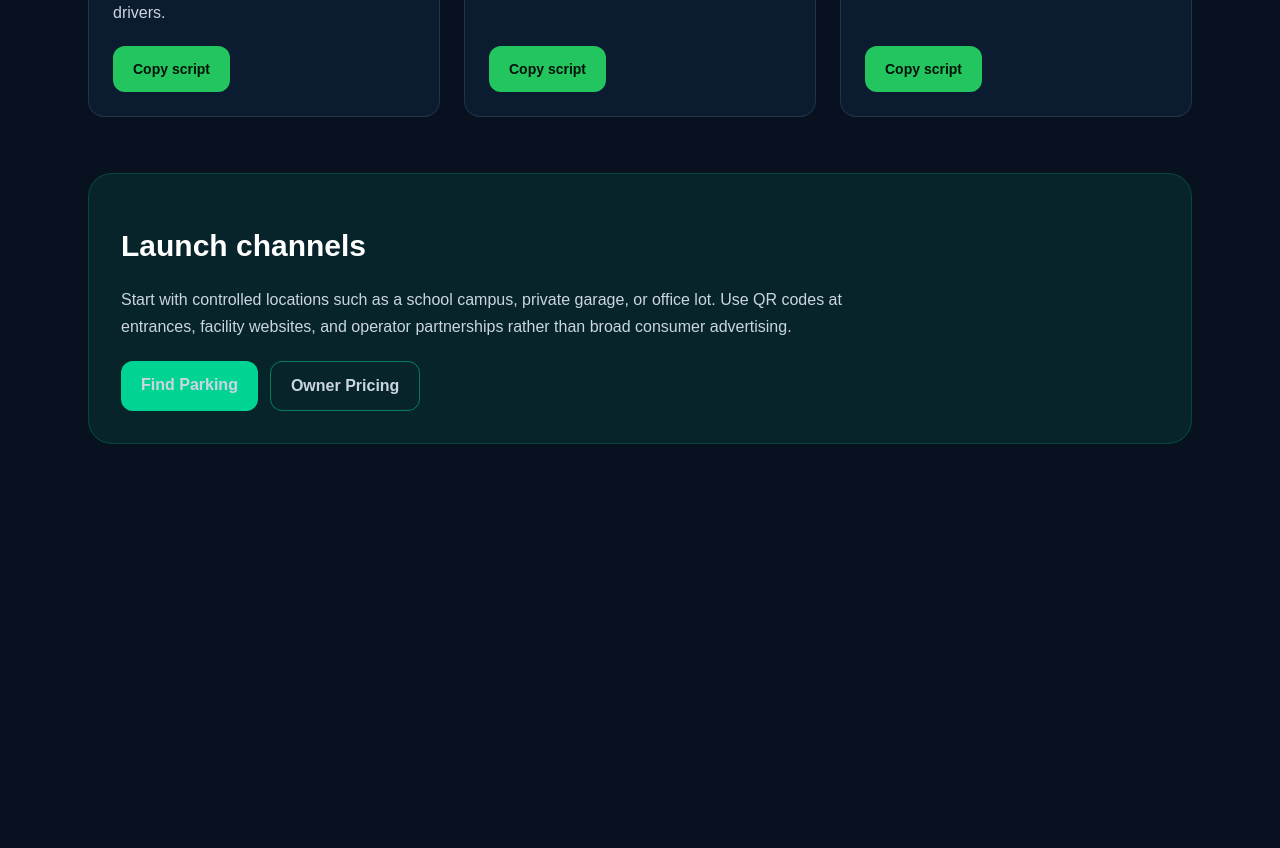
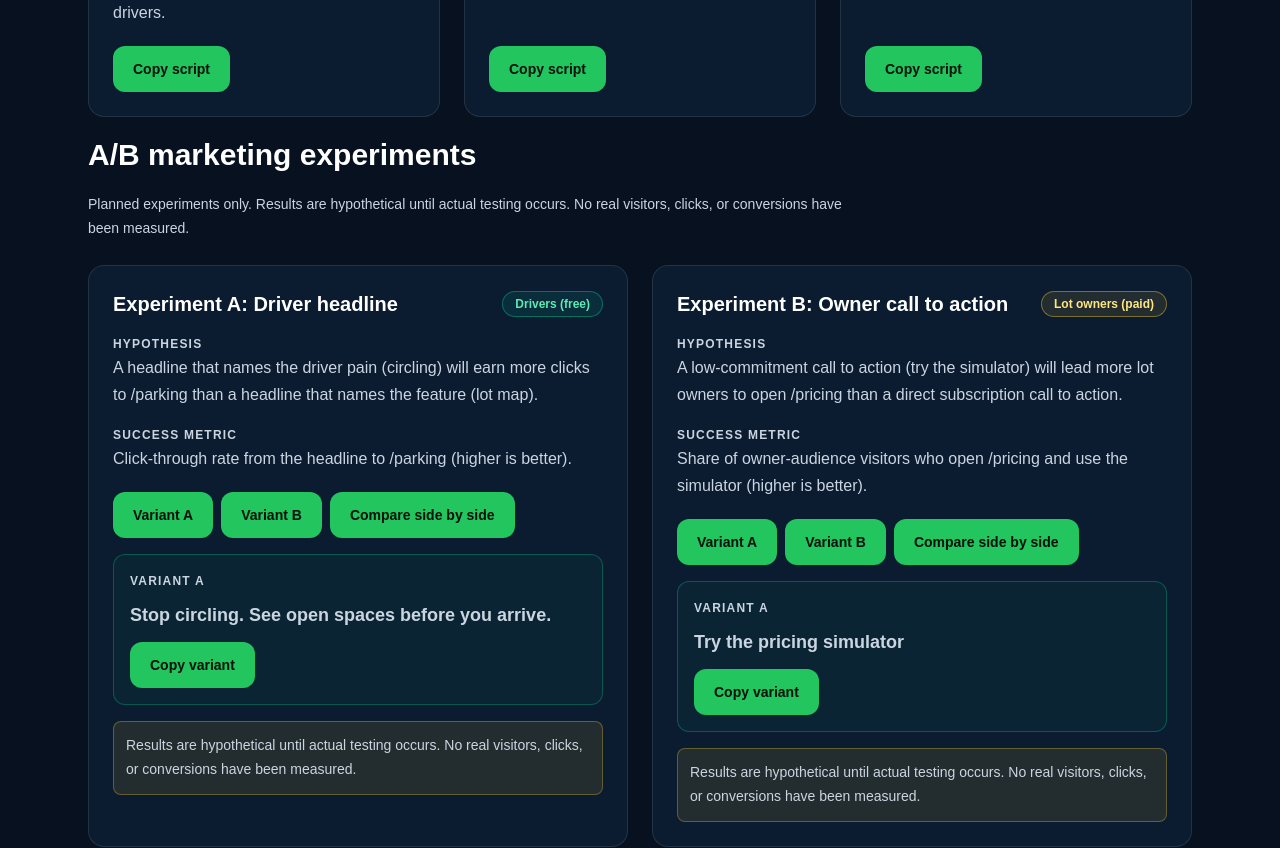
Before and after one commit to Adriano1305gll/ParkNow, a Next.js app: page /marketing in a window 1280 px wide. Shown: the part 5860-6708 px from the top of the page. Before the commit the page ends 6480 px from the top, so only its background shows below. Built offline with nearby package versions, Linux system fonts and the light colour scheme.

Commit message:
Week 4: add A/B marketing experiments

```diff
--- a/app/marketing/page.js
+++ b/app/marketing/page.js
@@ -3,6 +3,8 @@ import Page from '../../components/Page';
 import CopyButton from '../../components/CopyButton';
 import { audiences, posts, scripts } from '../../lib/marketingContent';
 import { campaignDays, audienceLabels } from '../../lib/campaignCalendar.mjs';
+import { experiments, RESULTS_NOTICE } from '../../lib/abExperiments.mjs';
+import ExperimentCard from '../../components/ExperimentCard';
 
 function AudienceBadge({ audience }) {
   if (audience === 'both') {
@@ -139,6 +141,14 @@ export default function Marketing() {
         ))}
       </div>
 
+      <h2 className="mt-14 text-3xl font-bold text-white">A/B marketing experiments</h2>
+      <p className="mt-2 text-sm text-slate-400">Planned experiments only. {RESULTS_NOTICE}</p>
+      <div className="mt-6 grid gap-6 lg:grid-cols-2">
+        {experiments.map((e) => (
+          <ExperimentCard key={e.id} experiment={e} notice={RESULTS_NOTICE} />
+        ))}
+      </div>
+
       <div className="mt-14 rounded-3xl border border-emerald-400/20 bg-emerald-400/10 p-8">
         <h2 className="text-2xl font-bold text-white">Launch channels</h2>
         <p className="mt-3 max-w-3xl">
--- /dev/null
+++ b/components/ExperimentCard.js
@@ -0,0 +1,79 @@
+'use client';
+
+import { useState } from 'react';
+import CopyButton from './CopyButton';
+
+export default function ExperimentCard({ experiment, notice }) {
+  const [selected, setSelected] = useState('A');
+  const [compare, setCompare] = useState(false);
+  const keys = ['A', 'B'];
+  const isOwner = experiment.audience === 'owner';
+
+  return (
+    <article className="flex flex-col rounded-2xl border border-white/10 bg-[#0b1b30] p-6">
+      <div className="flex flex-wrap items-center justify-between gap-2">
+        <h3 className="text-xl font-bold text-white">{experiment.name}</h3>
+        <span
+          className={`rounded-full border px-3 py-1 text-xs font-semibold ${
+            isOwner
+              ? 'border-amber-300/40 bg-amber-300/10 text-amber-200'
+              : 'border-emerald-400/40 bg-emerald-400/10 text-emerald-300'
+          }`}
+        >
+          {experiment.audienceLabel}
+        </span>
+      </div>
+      <p className="mt-4 text-xs font-bold uppercase tracking-widest text-emerald-400">Hypothesis</p>
+      <p>{experiment.hypothesis}</p>
+      <p className="mt-4 text-xs font-bold uppercase tracking-widest text-emerald-400">Success metric</p>
+      <p>{experiment.successMetric}</p>
+
+      <div className="mt-5 flex flex-wrap items-center gap-2" role="group" aria-label={`Choose variant for ${experiment.name}`}>
+        {keys.map((k) => (
+          <button
+            key={k}
+            type="button"
+            aria-pressed={!compare && selected === k}
+            onClick={() => {
+              setSelected(k);
+              setCompare(false);
+            }}
+            className={`rounded-lg border px-3 py-2 text-sm font-semibold transition ${
+              !compare && selected === k
+                ? 'border-emerald-400 bg-emerald-400 text-slate-950'
+                : 'border-emerald-400/50 text-emerald-300 hover:bg-emerald-400/10'
+            }`}
+          >
+            {experiment.variants[k].label}
+          </button>
+        ))}
+        <button
+          type="button"
+          aria-pressed={compare}
+          onClick={() => setCompare((c) => !c)}
+          className={`rounded-lg border px-3 py-2 text-sm font-semibold transition ${
+            compare ? 'border-white bg-white text-slate-950' : 'border-white/20 text-slate-200 hover:bg-white/5'
+          }`}
+        >
+          Compare side by side
+        </button>
+      </div>
+
+      <div className={`mt-4 grid gap-3 ${compare ? 'sm:grid-cols-2' : ''}`}>
+        {(compare ? keys : [selected]).map((k) => (
+          <div key={k} className="rounded-xl border border-emerald-400/30 bg-emerald-400/5 p-4">
+            <p className="text-xs font-bold uppercase tracking-widest text-emerald-400">{experiment.variants[k].label}</p>
+            <p className="mt-2 text-lg font-semibold text-white">{experiment.variants[k].text}</p>
+            <div className="mt-3">
+              <CopyButton text={experiment.variants[k].text} label="Copy variant" />
+            </div>
+          </div>
+        ))}
+      </div>
+
+      <p className="mt-4 rounded-lg border border-amber-300/30 bg-amber-300/10 p-3 text-sm text-amber-100">
+        {notice}
+      </p>
+    </article>
+  );
+}
--- /dev/null
+++ b/lib/abExperiments.mjs
@@ -0,0 +1,32 @@
+// Hypothetical experiment designs. No test has been run and no results exist.
+export const RESULTS_NOTICE =
+  'Results are hypothetical until actual testing occurs. No real visitors, clicks, or conversions have been measured.';
+
+export const experiments = [
+  {
+    id: 'exp-a',
+    name: 'Experiment A: Driver headline',
+    audience: 'driver',
+    audienceLabel: 'Drivers (free)',
+    hypothesis:
+      'A headline that names the driver pain (circling) will earn more clicks to /parking than a headline that names the feature (lot map).',
+    variants: {
+      A: { label: 'Variant A', text: 'Stop circling. See open spaces before you arrive.' },
+      B: { label: 'Variant B', text: 'A simple lot map of open and taken spaces. Free for drivers.' },
+    },
+    successMetric: 'Click-through rate from the headline to /parking (higher is better).',
+  },
+  {
+    id: 'exp-b',
+    name: 'Experiment B: Owner call to action',
+    audience: 'owner',
+    audienceLabel: 'Lot owners (paid)',
+    hypothesis:
+      'A low-commitment call to action (try the simulator) will lead more lot owners to open /pricing than a direct subscription call to action.',
+    variants: {
+      A: { label: 'Variant A', text: 'Try the pricing simulator' },
+      B: { label: 'Variant B', text: 'Subscribe as a lot owner' },
+    },
+    successMetric: 'Share of owner-audience visitors who open /pricing and use the simulator (higher is better).',
+  },
+];
```
Also changed, not shown: 1 other file (tests, documents, lock files or other folders).
